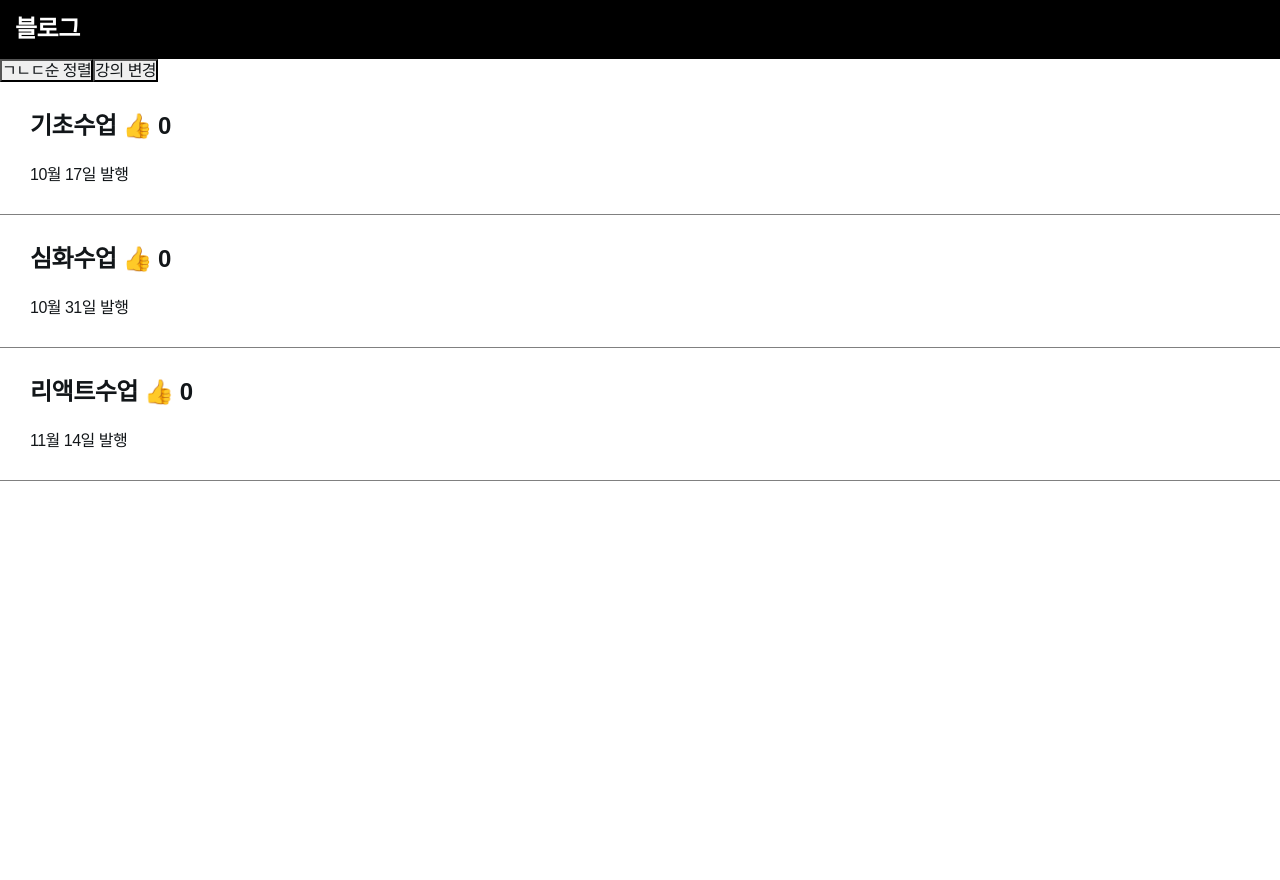
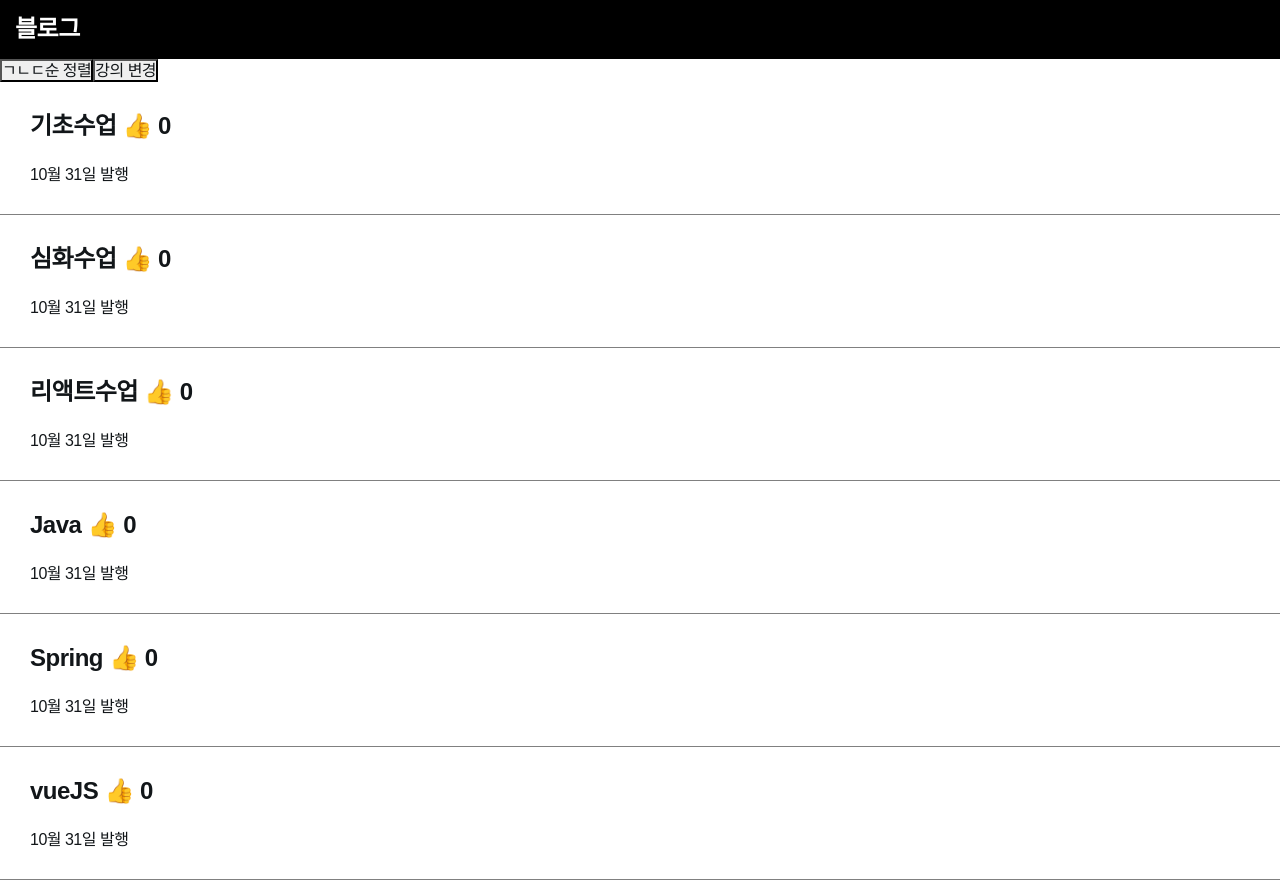
Before and after one commit to JEON-Sungsu/ShoppingMall-react, a React (Create React App) app in the folder shop/: page / in a window 1280 px wide. Before the commit the page ends 800 px from the top, so only its background shows below. Built offline with nearby package versions, Linux system fonts and the light colour scheme.

Commit message:
map function

```diff
--- a/shop/src/App.js
+++ b/shop/src/App.js
@@ -5,11 +5,17 @@ import {useState} from 'react';
 
 function App() {
 
-    let [title, change] = useState(['기초수업', '심화수업', '리액트수업','Java','Spring','vueJS']);
-    let [like, likeChange] = useState(0);
-    let [modal, setModal ] = useState('hide')
+    let [title, change] = useState(['기초수업', '심화수업', '리액트수업', 'Java', 'Spring', 'vueJS']);
+    let [like, setLikeCounter] = useState([0,0,0,0,0,0]);
+    let [modal, setModal] = useState('hide');
 
-    function titleSorting(){
+    function likeCounting(index){
+        const counting = [...like];
+        counting[index]++
+        setLikeCounter(counting);
+    }
+
+    function titleSorting() {
         const ordering = [...title];
         ordering.sort();
         change(ordering);
@@ -24,7 +30,7 @@ function App() {
             <button onClick={titleSorting}>ㄱㄴㄷ순 정렬</button>
             <button>강의 변경</button>
 
-            <div className={"list"}>
+            {/*<div className={"list"}>
                 <h4>{title[0]} <span onClick={() => {likeChange(like++)}} >👍</span> { like }</h4>
                 <p>10월 17일 발행</p>
             </div>
@@ -37,10 +43,21 @@ function App() {
                     setModal('show')
                 }}>{title[2]} <span>👍</span> { like }</h4>
                 <p>11월 14일 발행</p>
-            </div>
+            </div>*/}
 
             {
                 modal == 'show' ? <Modal/> : null
+            }
+
+            {
+                title.map(function (a, b) {
+                    return (
+                        <div className={"list"} key={b}>
+                            <h4>{a} <span onClick={() => {likeCounting(b)}}>👍</span> {like[b]}</h4>
+                            <p>10월 31일 발행</p>
+                        </div>
+                    )
+                })
             }
 
         </div>
@@ -57,5 +74,4 @@ function Modal() {
     )
 }
 
-
 export default App;
```
Also changed, not shown: 1 other file (tests, documents, lock files or other folders).
